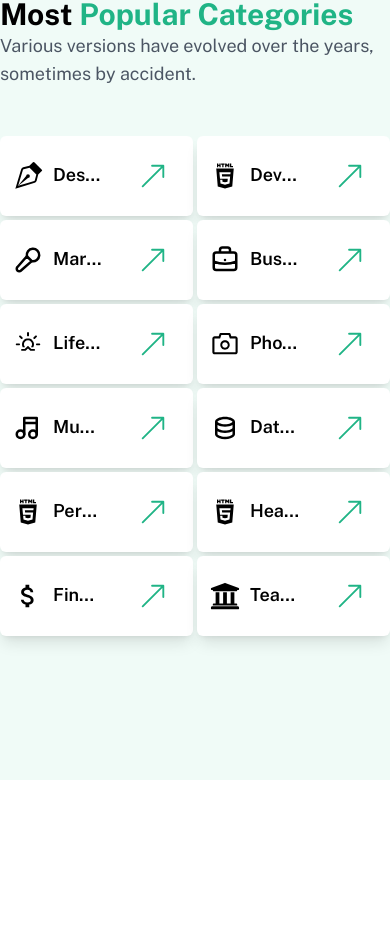
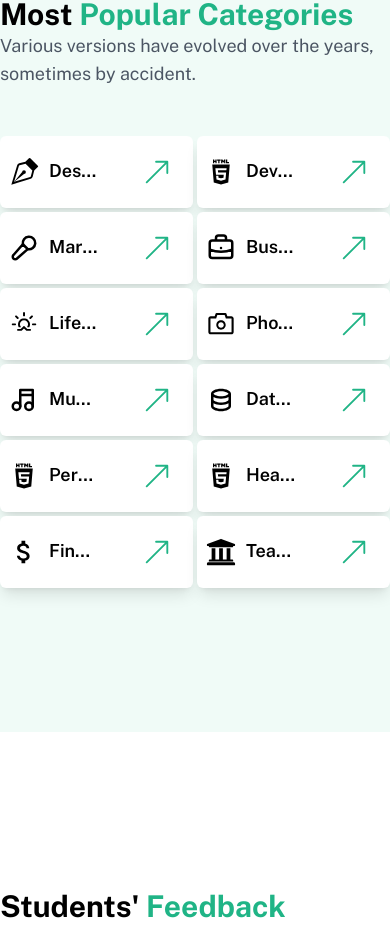
Before and after one commit to TECHCROWDMY/practice-landing-page, a React (Vite) app: page / in a window 390 px wide. Shown: the part 3374-4307 px from the top of the page. Built offline with nearby package versions, Linux system fonts and the light colour scheme.

Commit message:
Second commit

```diff
--- a/src/components/CategoryCard.jsx
+++ b/src/components/CategoryCard.jsx
@@ -3,7 +3,7 @@ import {BsVectorPen, BsArrowUpRight} from 'react-icons/bs'
 
 const CategoryCard = ({icons,title}) => {
   return (
-    <div className='category-card bg-white md:p-4 p-3 shadow-lg rounded-md flex items-center gap-4 justify-between border border-transparent hover:border-[#20B486] hover:cursor-pointer group/edit'>
+    <div className='category-card bg-white md:p-4 p-2 shadow-lg rounded-md flex items-center gap-4 justify-between border border-transparent hover:border-[#20B486] hover:cursor-pointer group/edit'>
         <div className='flex gap-4'>
             {icons}
             <h1 className='max-w-[50px] truncate md:text-2xl text-lg font-semibold absolute ml-10' >{title}</h1>
```
